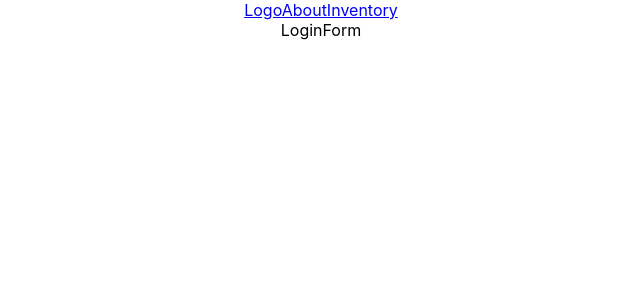
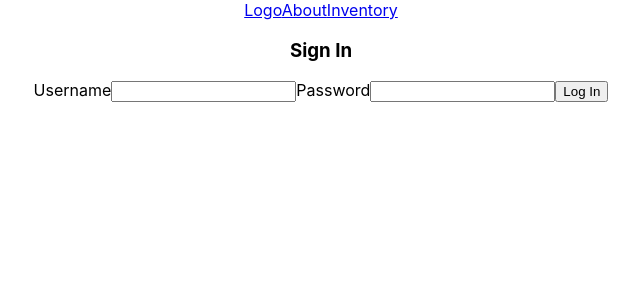
Before and after one commit to lehelen19/inventory-frontend, a React (Create React App) app: page /items/1 in a window 1280 px wide. Shown: the top 300 px of the page, without its empty margins (319-959 px from the left). Built offline with nearby package versions, Linux system fonts and the light colour scheme.

Commit message:
Create Login form

```diff
--- a/src/components/NavBar/LoginForm.js
+++ b/src/components/NavBar/LoginForm.js
@@ -1,5 +1,51 @@
-const LoginForm = () => {
-  return <div>LoginForm</div>;
+import { useState } from 'react';
+import * as usersService from '../../utilities/users/users-service';
+
+const LoginForm = ({ setUser }) => {
+  const [credentials, setCredentials] = useState({
+    username: '',
+    password: '',
+  });
+
+  function handleChange(e) {
+    setCredentials({ ...credentials, [e.target.name]: e.target.value });
+  }
+
+  async function handleSubmit(e) {
+    e.preventDefault();
+    try {
+      const user = await usersService.login(credentials);
+      setUser(user);
+    } catch {
+      console.log('Error logging in');
+    }
+  }
+
+  return (
+    <div>
+      <h3>Sign In</h3>
+      <form autoComplete="off" onSubmit={handleSubmit}></form>
+      <label htmlFor="username">Username</label>
+      <input
+        type="text"
+        name="username"
+        value={credentials.username}
+        onChange={handleChange}
+        required
+        id="username"
+      />
+      <label htmlFor="password">Password</label>
+      <input
+        type="password"
+        name="password"
+        value={credentials.password}
+        onChange={handleChange}
+        required
+        id="password"
+      />
+      <button type="submit">Log In</button>
+    </div>
+  );
 };
 
 export default LoginForm;
--- a/src/pages/App/App.js
+++ b/src/pages/App/App.js
@@ -29,7 +29,7 @@ function App() {
             <Route path="/items/:id" element={<FoodItemDetailPage />}></Route>
           </Routes>
         ) : (
-          <AuthPage />
+          <AuthPage setUser={setUser} />
         )}
       </>
     </div>
--- a/src/pages/AuthPage/AuthPage.js
+++ b/src/pages/AuthPage/AuthPage.js
@@ -2,9 +2,17 @@ import { useState } from 'react';
 import LoginForm from '../../components/NavBar/LoginForm';
 import SignupForm from '../../components/NavBar/SignupForm';
 
-const AuthPage = () => {
+const AuthPage = ({ setUser }) => {
   const [loginDisplay, setLoginDisplay] = useState(true);
-  return <main>{loginDisplay ? <LoginForm /> : <SignupForm />}</main>;
+  return (
+    <main>
+      {loginDisplay ? (
+        <LoginForm setUser={setUser} />
+      ) : (
+        <SignupForm setUser={setUser} />
+      )}
+    </main>
+  );
 };
 
 export default AuthPage;
```
